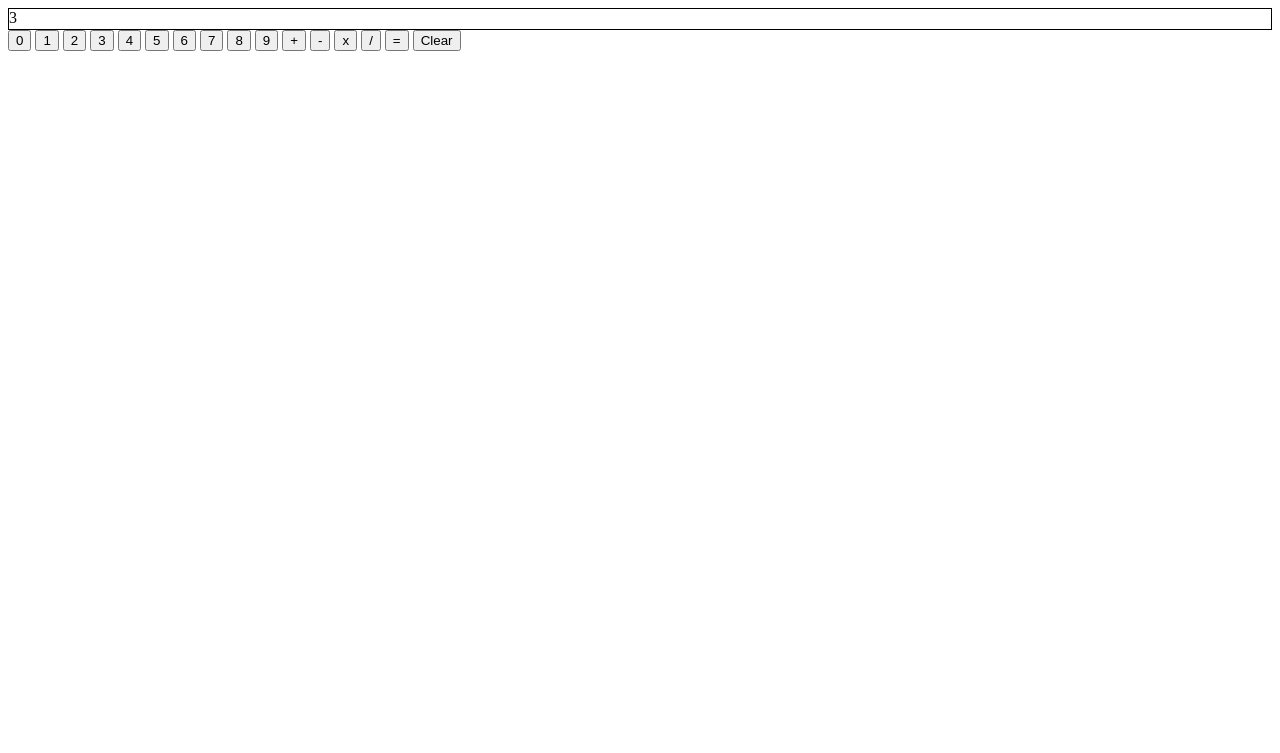
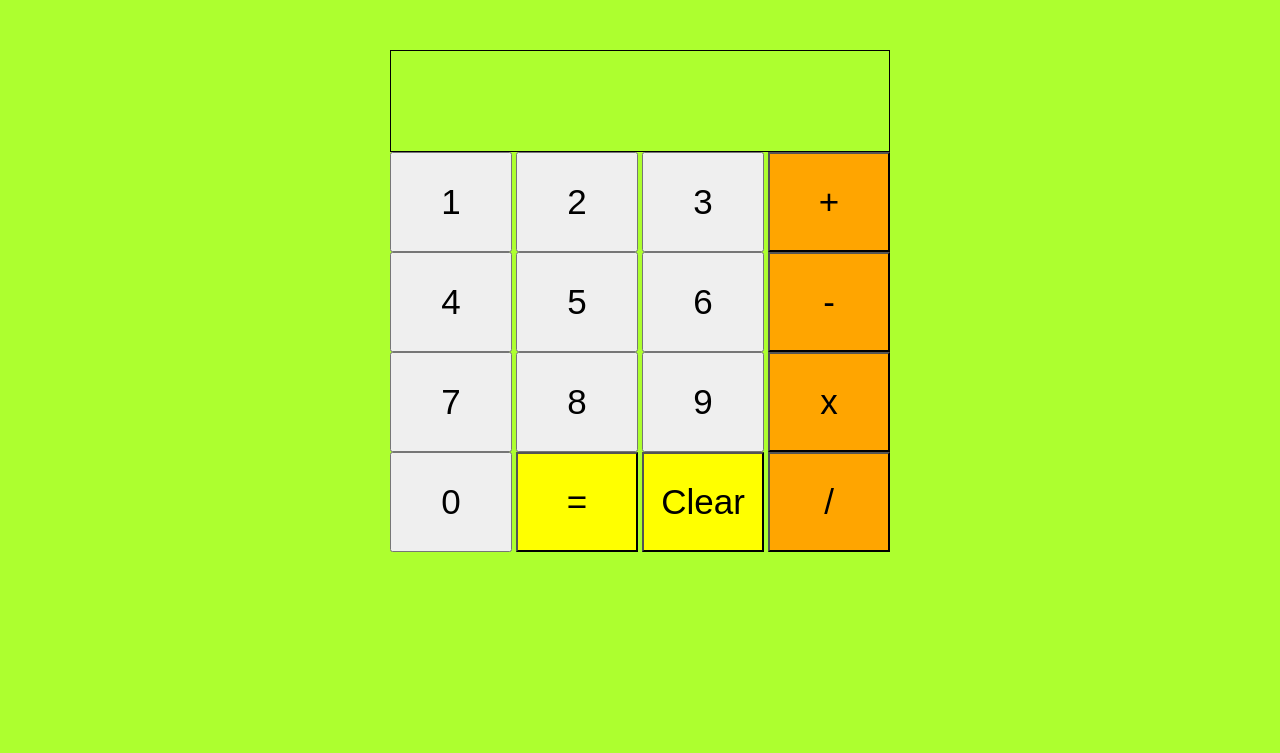
Before and after one commit to xquisite0/calculator, a plain HTML site: page index.html in a window 1280 px wide. Drawn offline with Linux system fonts and the light colour scheme.

Commit message:
complete final touches

```diff
--- a/index.html
+++ b/index.html
@@ -4,27 +4,29 @@
     <meta charset="UTF-8">
     <meta http-equiv="X-UA-Compatible" content="IE=edge">
     <meta name="viewport" content="width=device-width, initial-scale=1.0">
-    <title>Document</title>
+    <title>Calculator</title>
     <link rel='stylesheet' href='style.css'>
 </head>
 <body>
-    <div id='display'>3</div>
-    <button class='digit'>0</button>
+    <div id='calculator'>
+        <div id='display'></div>
         <button class='digit'>1</button>
         <button class='digit'>2</button>
         <button class='digit'>3</button>
+        <button class='operator' data-type='add'>+</button>
         <button class='digit'>4</button>
         <button class='digit'>5</button>
         <button class='digit'>6</button>
+        <button class='operator' data-type='subtract'>-</button>
         <button class='digit'>7</button>
         <button class='digit'>8</button>
         <button class='digit'>9</button>
-    <button class='operator' data-type='add'>+</button>
-    <button class='operator' data-type='subtract'>-</button>
         <button class='operator' data-type='multiply'>x</button>
-    <button class='operator' data-type='divide'>/</button>
+        <button class='digit'>0</button>
         <button id='equal'>=</button>
         <button id='clear'>Clear</button>
+        <button class='operator' data-type='divide'>/</button>
+    </div>
     <script src='script.js'></script>
 </body>
 </html>
--- a/script.js
+++ b/script.js
@@ -17,6 +17,9 @@ function operate(int1, int2, operator) {
         return multiply(int1, int2);
     }
     if (operator === 'divide') {
+        if (int2 == 0) {
+            return 'No division by 0';
+        }
         return divide(int1, int2);
     }
 }
@@ -49,10 +52,11 @@ operators.forEach(operator => {
 
 let equal = document.querySelector('#equal');
 equal.addEventListener('click', evt => {
-    let answer = operate(operand1, display.textContent, currentOperator);
-    console.log(answer);
-    display.textContent = answer;
-    operations = 0;
+    if (operations !== 0) {
+        let answer = operate(operand1, display.textContent, currentOperator);
+        display.textContent = Math.round(answer * 10 ** 10) / 10 ** 10;
+        operations = 0;
+    }
 })
 
 let clear = document.querySelector('#clear');
--- a/style.css
+++ b/style.css
@@ -1,5 +1,30 @@
 #display {
     border-style: solid;
     border-width: 1px;
-    height: 20px;
+    height: 100px;
+    font-size: 80px;
 }
+
+body {
+    background-color: greenyellow;
+}
+
+#calculator {
+    width: 500px;
+    height: 700px;
+    margin: auto;
+    margin-top: 50px;
+}
+
+button {
+    width: 122px;
+    height: 100px;
+    font-size: 35px;
+}
+
+.operator {
+    background-color: orange;
+}
+#equal, #clear {
+    background-color: yellow;
+}
```
Lines whose indentation alone changed are shown as unchanged.
